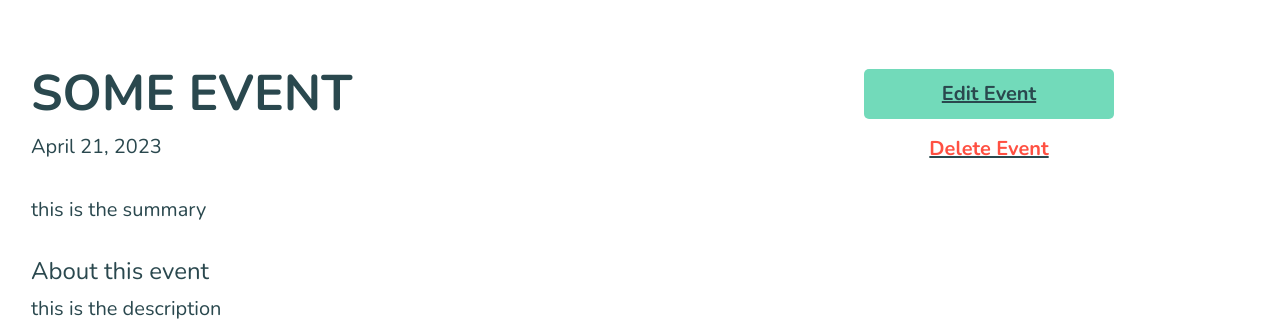
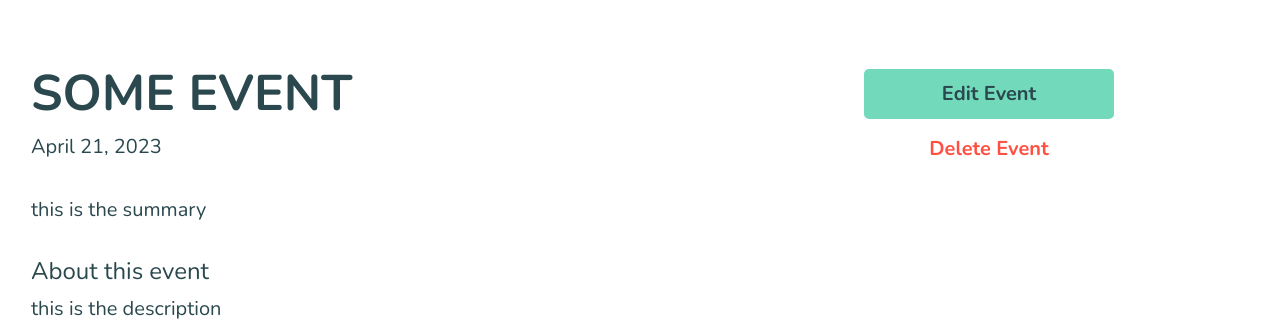
Before and after one commit to felipesandoli/ci-pp4-charity-event-orginizer, a Django app: page /event/1 in a window 1280 px wide. Shown: the part 170-493 px from the top of the page. Run offline with Django 3.2, Linux system fonts and the light colour scheme; a user stored in the database is signed in; data comes from the database, SQL or seed files in the repository; some libraries are stand-ins or nearby versions.

Commit message:
Change event buttons structure

```diff
--- a/static/css/style.css
+++ b/static/css/style.css
@@ -112,12 +112,15 @@ main * {
     background-color: #72daba;
     width: 250px;
     height: 50px;
-    text-decoration: none;
     margin: 5px;
     border: none;
     border-radius: 5px;
     color: #2a484e;
     font-weight: 600;
+}
+
+.event-btn-a {
+    text-decoration: none;
 }
 
 .event-info-btn:hover {
--- a/templates/event_information.html
+++ b/templates/event_information.html
@@ -19,12 +19,14 @@
             {% if user.is_authenticated %}
                 <div class="col-md-4">
                     {% if user != event.owner %}
-                    <button class="d-block event-info-btn">Sign Up to this event</button>
+                    <a href="" class="event-btn-a">
+                        <button class="d-block event-info-btn">Sign Up to this event</button>
+                    </a>
                     {% else  %}
-                    <a href="{% url 'edit_event' event_id=event.pk %}">
+                    <a href="{% url 'edit_event' event_id=event.pk %}" class="event-btn-a">
                         <button class="d-block event-info-btn">Edit Event</button>
                     </a>
-                    <a href="{% url 'delete_event' event_id=event.pk %}">
+                    <a href="{% url 'delete_event' event_id=event.pk %}" class="event-btn-a">
                         <button class="d-block event-info-btn delete-btn">Delete Event</button>
                     </a>
                     {% endif %}
```
